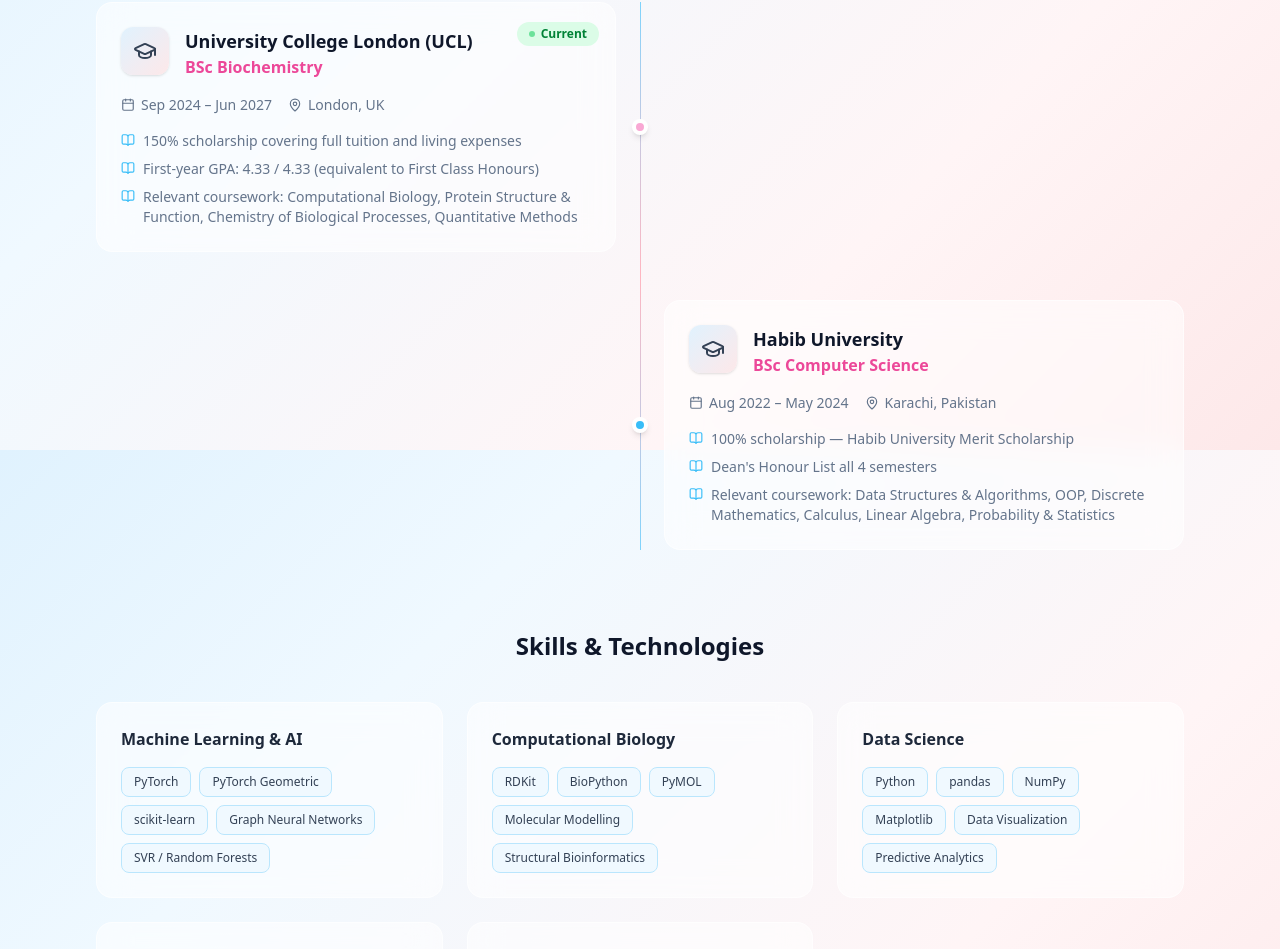
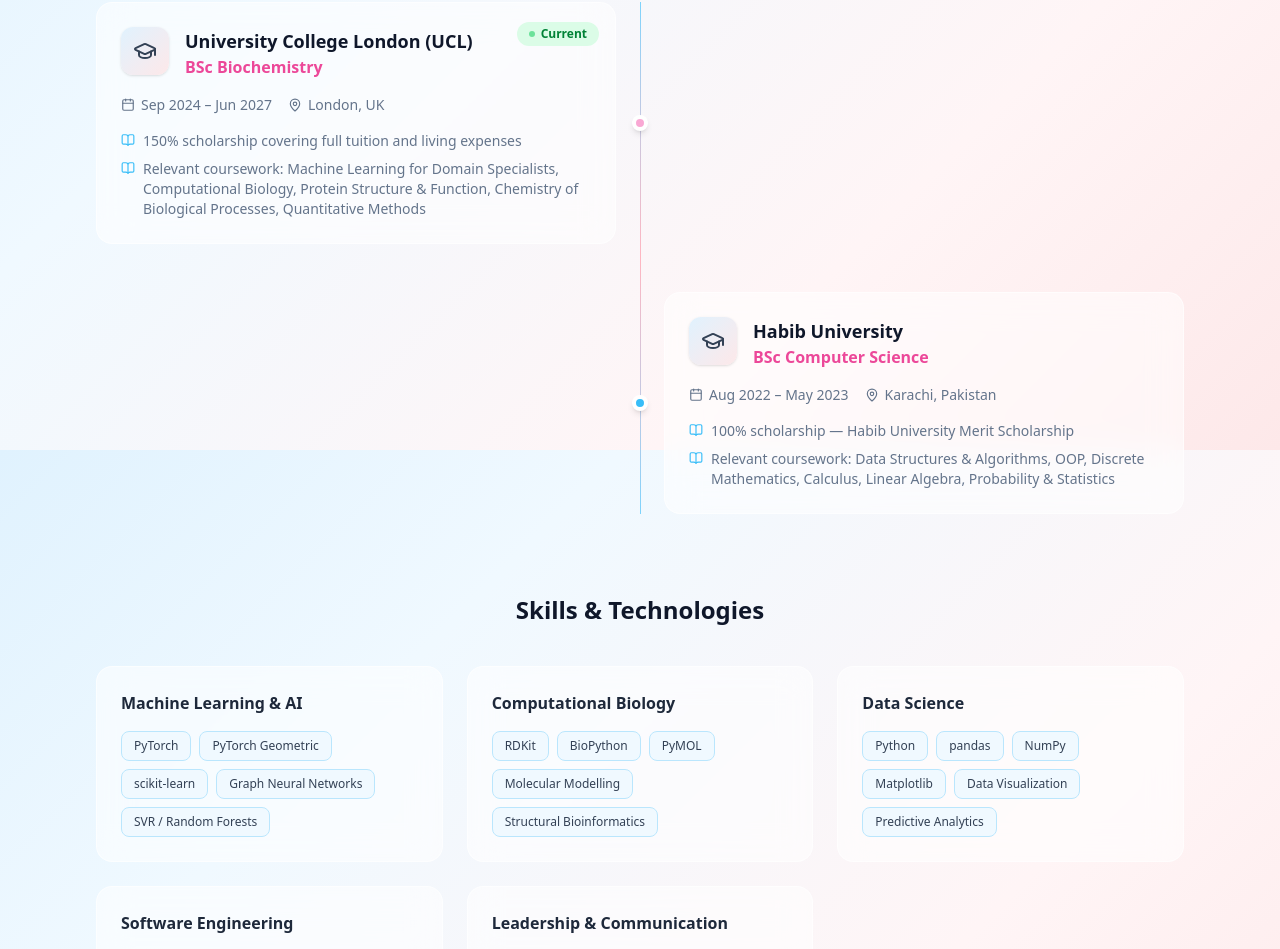
Before and after one commit to wira-masooma/wira-masooma.github.io, a React (Vite) app: page / in a window 1280 px wide. Shown: the part 1150-2099 px from the top of the page. Built offline with nearby package versions, Linux system fonts and the light colour scheme.

Commit message:
Update education.js

```diff
--- a/src/data/education.js
+++ b/src/data/education.js
@@ -6,8 +6,7 @@
     location: "London, UK",
     highlights: [
       "150% scholarship covering full tuition and living expenses",
-      "First-year GPA: 4.33 / 4.33 (equivalent to First Class Honours)",
-      "Relevant coursework: Computational Biology, Protein Structure & Function, Chemistry of Biological Processes, Quantitative Methods",
+      "Relevant coursework: Machine Learning for Domain Specialists, Computational Biology, Protein Structure & Function, Chemistry of Biological Processes, Quantitative Methods",
     ],
     logo: "ucl",
     current: true,
@@ -15,11 +14,10 @@
   {
     institution: "Habib University",
     degree: "BSc Computer Science",
-    period: "Aug 2022 – May 2024",
+    period: "Aug 2022 – May 2023",
     location: "Karachi, Pakistan",
     highlights: [
       "100% scholarship — Habib University Merit Scholarship",
-      "Dean's Honour List all 4 semesters",
       "Relevant coursework: Data Structures & Algorithms, OOP, Discrete Mathematics, Calculus, Linear Algebra, Probability & Statistics",
     ],
     logo: "habib",
```
